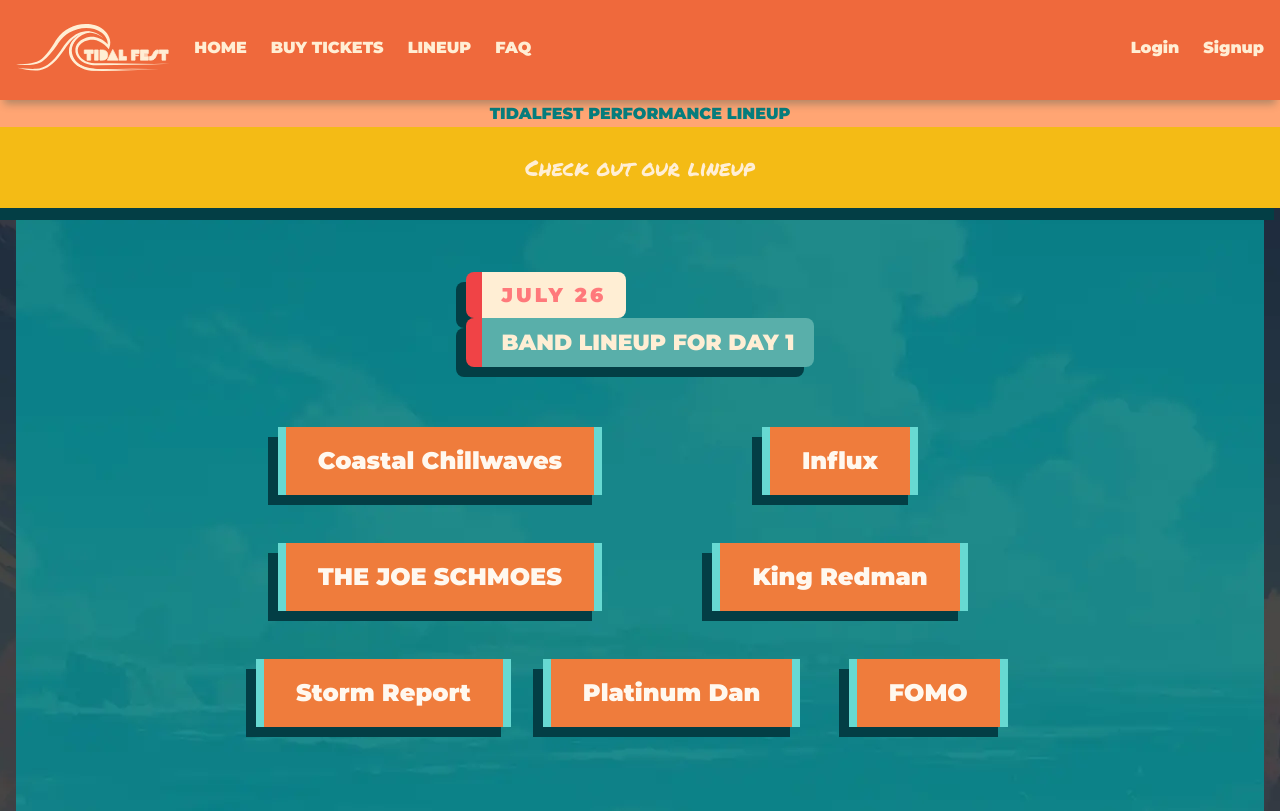
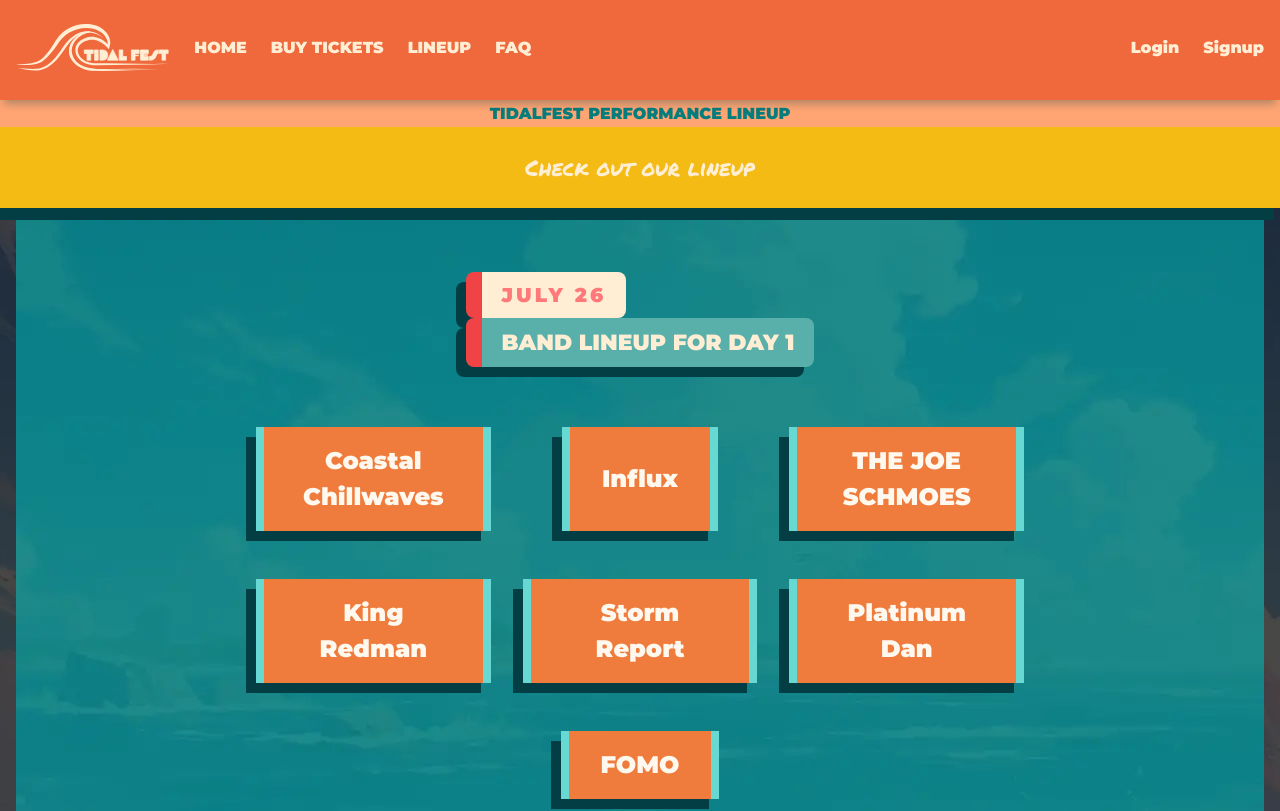
Before and after one commit to JerrelLustre/TidalFest, a React (Create React App) app: page /lineup in a window 1280 px wide. Shown: the top 811 px of the page. Built offline with nearby package versions, Linux system fonts and the light colour scheme; no server answers; a web font is replaced by a local one.

Commit message:
Update LineupDay1.jsx
- removed min-w-max for now

```diff
--- a/src/components/LineupDay1/LineupDay1.jsx
+++ b/src/components/LineupDay1/LineupDay1.jsx
@@ -29,7 +29,7 @@ function LineupDay1() {
         <div className="items-center">
           <List className="flex flex-col md:flex-row md:flex-wrap">
             {bandsDay1.map((band, index) => (
-            <ListItem key={index} className="flex flex-col text-center md:min-w-max flex-1">
+            <ListItem key={index} className="flex flex-col text-center flex-1">
               <BandButton
                 className="bg-orange-300 font-bold text-pale-100 text-3xl shadow-sectionheading-shadow mb-8">
                   {/* min-w-max used to prevent text from wrapping
```
